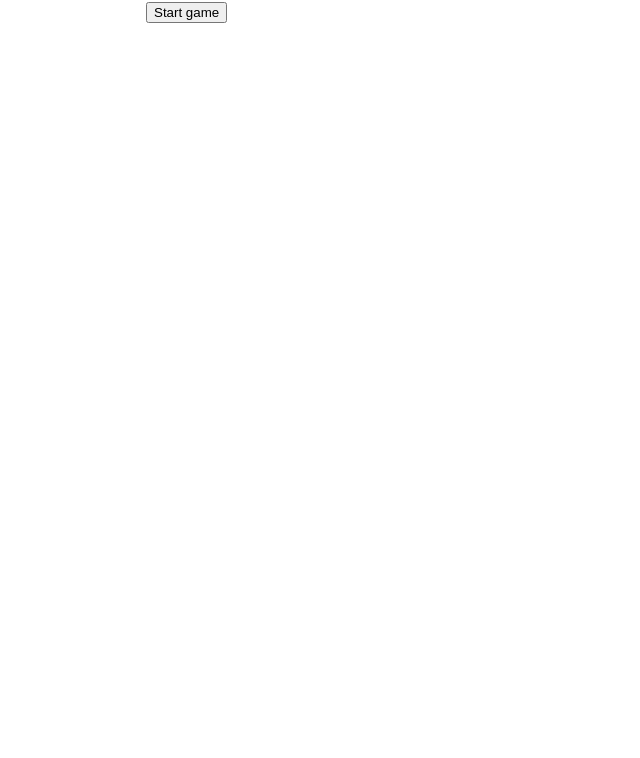
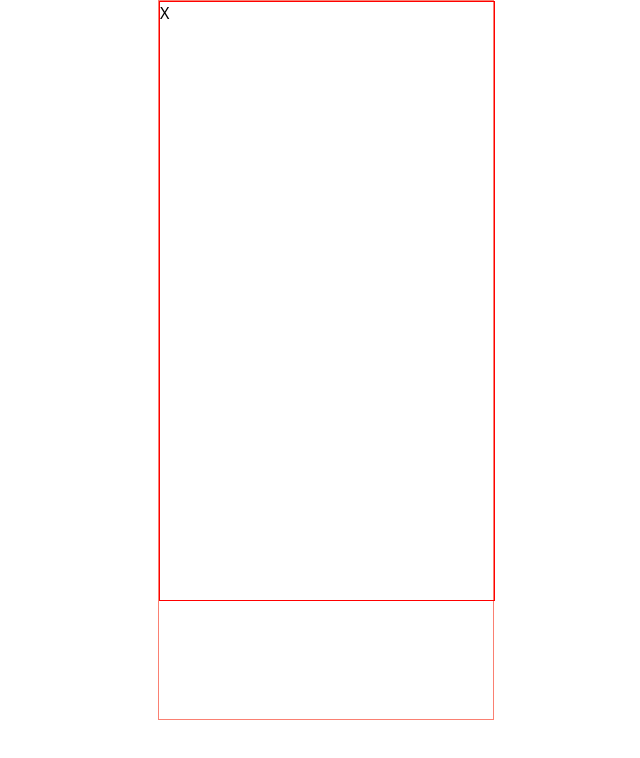
Before and after one commit to exacs/one-to-100, a React (Vite) app: page / in a window 1280 px wide. Shown: the top 758 px of the page, without its empty margins (314-954 px from the left). Built offline with nearby package versions, Linux system fonts and the light colour scheme.

Commit message:
Update styles

```diff
--- a/src/App.tsx
+++ b/src/App.tsx
@@ -108,10 +108,7 @@ export function App() {
 
   return (
     <>
-      <main>
-        {started === "idle" && (
-          <button onClick={() => setStarted("playing")}>Start game</button>
-        )}
+      {started === "idle" && <div className="x">X</div>}
       {started === "playing" && (
         <Game
           onFinish={(outcome) => {
@@ -127,7 +124,6 @@ export function App() {
           <div>Score: {outcome.score}</div>
         </div>
       )}
-      </main>
     </>
   );
 }
--- a/src/styles.css
+++ b/src/styles.css
@@ -1,13 +1,25 @@
+* {
+  box-sizing: border-box;
+}
+
 html,
 body {
   padding: 0;
   margin: 0;
 }
 
+body {
+  font-size: 16px;
+}
+
 #root {
   font-family: system-ui, -apple-system, BlinkMacSystemFont, "Segoe UI", Roboto,
     Oxygen, Ubuntu, Cantarell, "Open Sans", "Helvetica Neue", sans-serif;
-  max-width: 360px;
+  width: 100svw;
+  height: 100svh;
+  max-width: calc(7 * 48px);
+  max-height: calc(15 * 48px);
+  border: 1px solid salmon;
   margin: 0 auto;
 }
 
@@ -51,3 +63,9 @@ main ul {
   background: green;
   color: white;
 }
+
+.x {
+  width: calc(7 * 48px);
+  height: calc(15 * 40px);
+  border: red 1px solid;
+}
```
Lines whose indentation alone changed are shown as unchanged.
